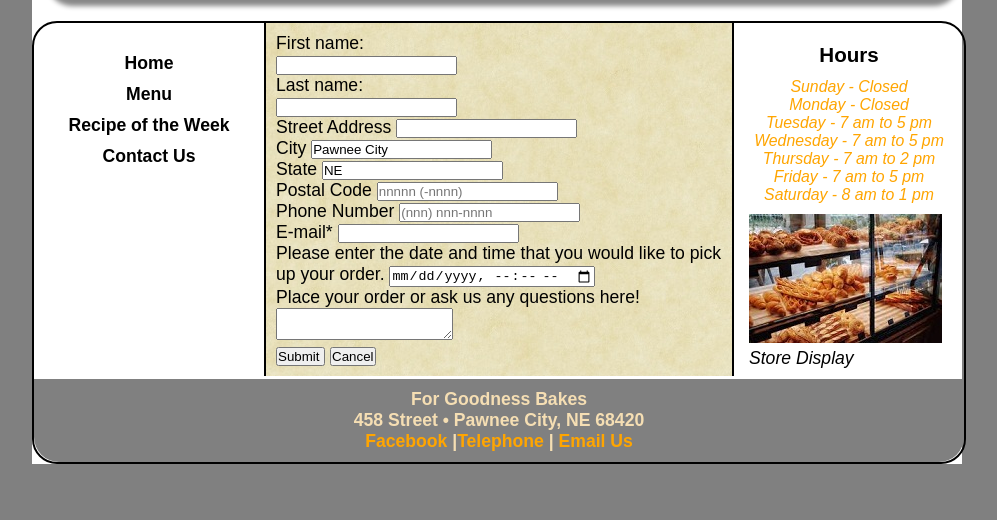
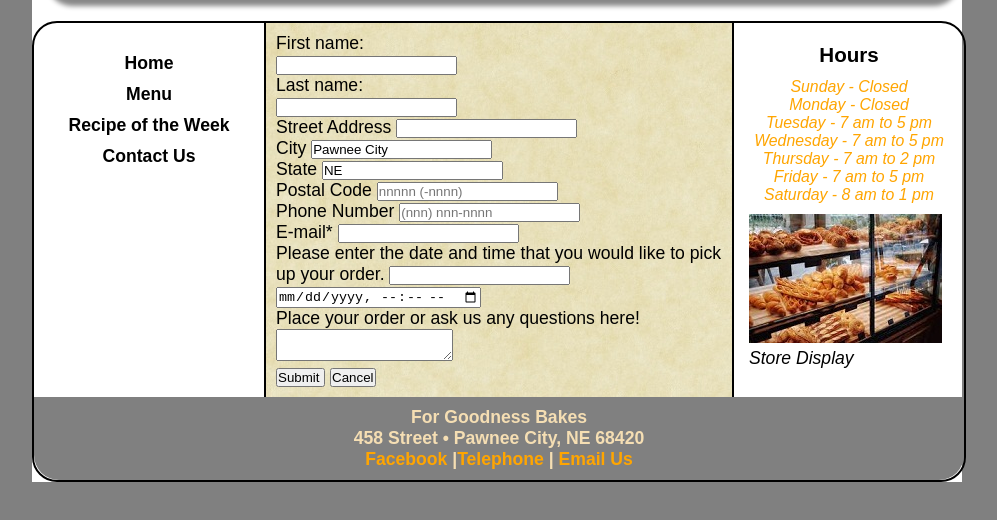
Before and after one commit to MirandaBranek/MirandaBranek.github.io, a plain HTML site: page contact.html in a window 1280 px wide. Shown: the part 204-724 px from the top of the page, without its empty margins (143-1140 px from the left). Drawn offline with Linux system fonts and the light colour scheme; files whose address does not match are found by name.

Commit message:
Add files via upload

```diff
--- a/contact.html
+++ b/contact.html
@@ -38,7 +38,7 @@
 	</ul>
 </nav>
 
-<article id = "main" style="background-color:rgb(46, 184, 184)">
+<article h2 id = "main" style="background-color:rgb(46, 184, 184)">
 
 <form>
   <label for="fname">First name:</label><br>
@@ -76,13 +76,13 @@
 			<input name="custEmail" id="mail" type="email" />
 		</div>
 		<div class="formRow">
-		<label for="date">Please enter the date and time that you would like to pick up your order. </label>
+		<label for="date">Please enter the date and time that you would like to pick up your order. </label><input name="Date" id="Date" type=text">
 		<input type="datetime-local">
 		</div>
 		<label for="commBox"> Place your order or ask us any questions here!</label>
 		<textarea name="custExp" id="commBox"></textarea>
 
-		</fieldset>
+
 
 
 			<div id="buttons">
```
